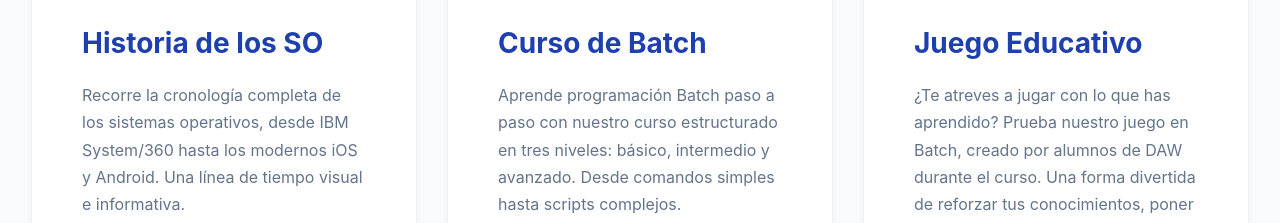
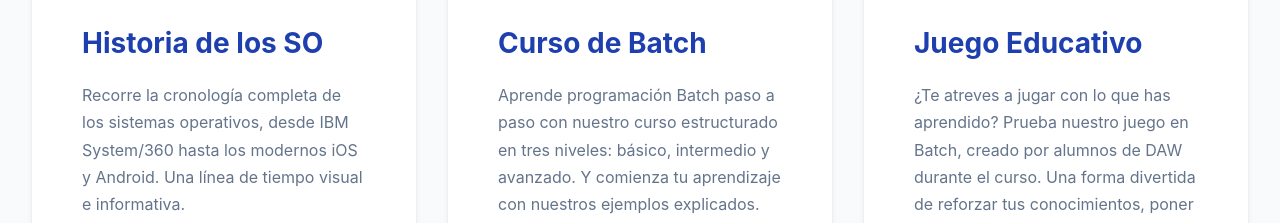
Before and after one commit to IvanL07/SistemasInformaticos_Web_ProyectoFinal, a plain HTML site: page index.html in a window 1280 px wide. Shown: the part 995-1218 px from the top of the page. Drawn offline with Linux system fonts and the light colour scheme.

Commit message:
edicion en el indice

```diff
--- a/index.html
+++ b/index.html
@@ -91,7 +91,7 @@
               <p class="card-description">
                 Aprende programación Batch paso a paso con nuestro curso
                 estructurado en tres niveles: básico, intermedio y avanzado.
-                Desde comandos simples hasta scripts complejos.
+                Y comienza tu aprendizaje con nuestros ejemplos explicados.
               </p>
               <ul class="card-highlights">
                 <li>
```
